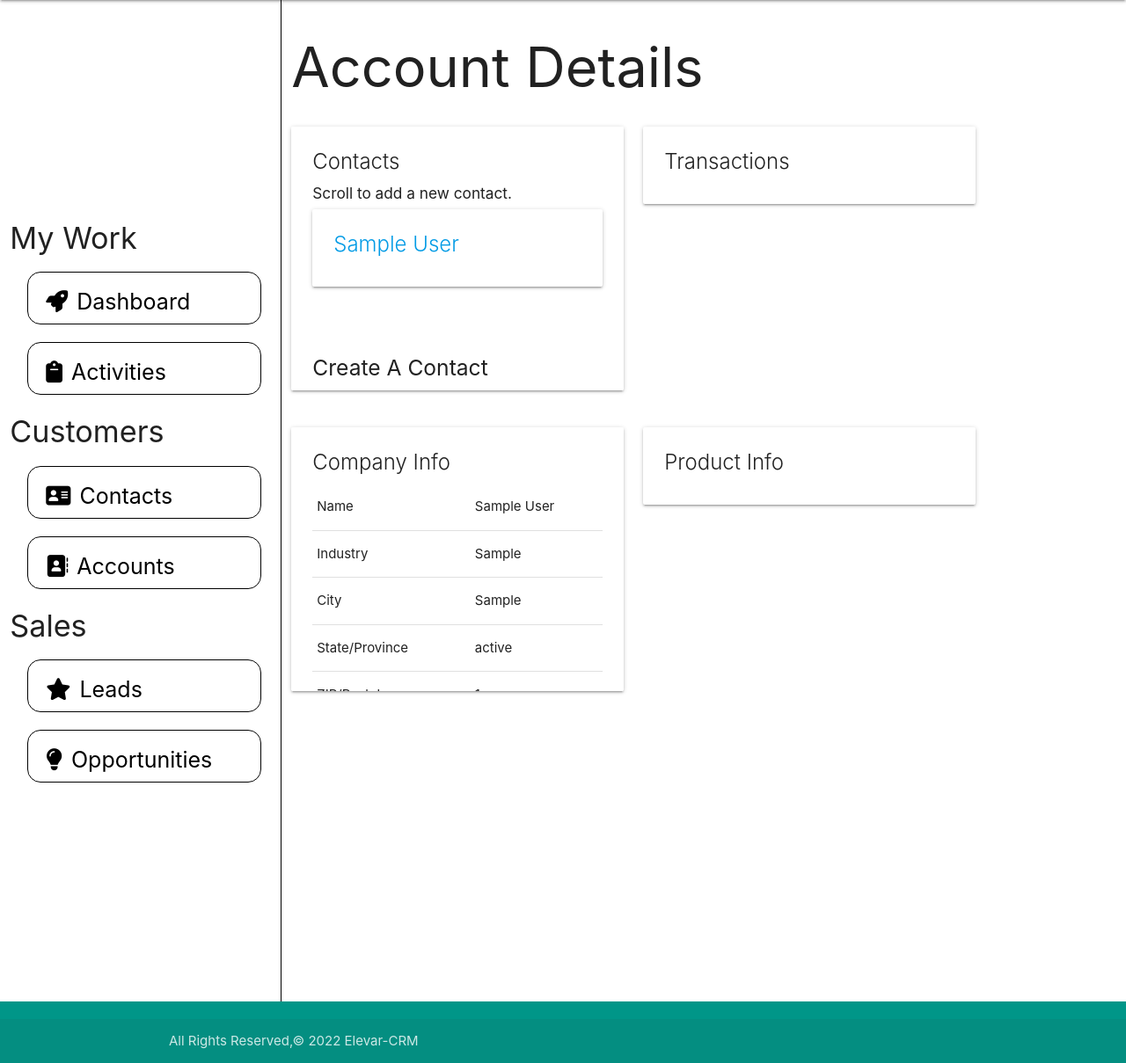
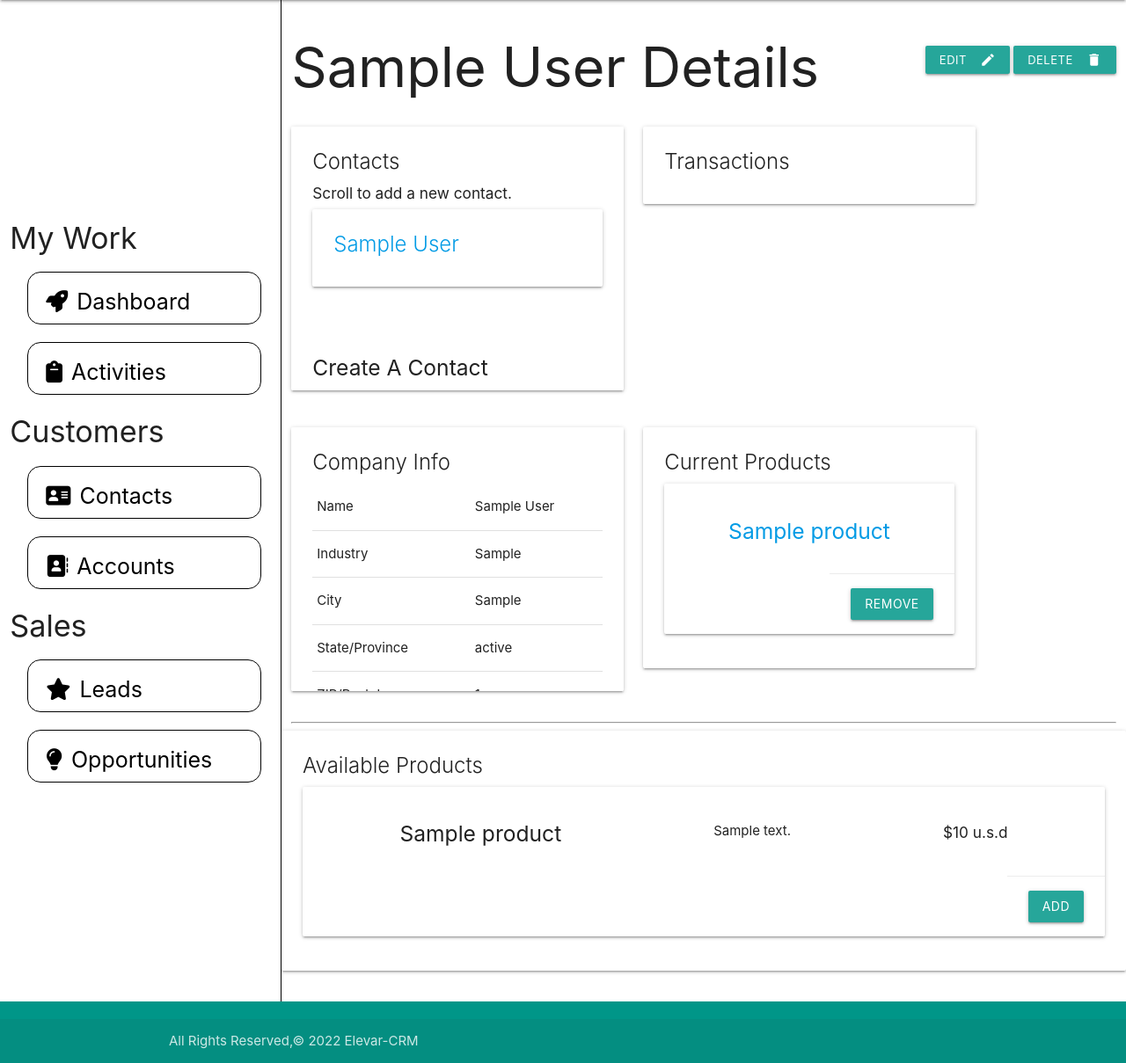
Before and after one commit to SunghunP/Elevar_crm, a Django app: page /account/1/ in a window 1280 px wide. Shown: the part 64-1273 px from the top of the page at 88% size. Run offline with Django 4.2, Linux system fonts and the light colour scheme; a user stored in the database is signed in; tables that the repository leaves empty hold one stand-in row (values such as "Sample post"); some libraries are stand-ins or nearby versions.

Commit message:
enables full crud capabilities for accounts, and completes association of products to accounts

```diff
--- a/main_app/models.py
+++ b/main_app/models.py
@@ -32,7 +32,7 @@ class Account(models.Model):
 		return f"company {self.company_name} located in {self.city}/{self.state}"
 
 	def get_absolute_url(self):
-		return reverse('account', kwargs={'account_id': self.id})
+		return reverse('account_detail', kwargs={'account_id': self.id})
 
 
 class Contact(models.Model):
--- a/main_app/static/css/style.css
+++ b/main_app/static/css/style.css
@@ -100,3 +100,21 @@ i.fa-solid {
 .contact-detail-item {
 	font-size: large;
 }
+
+.account-detail-header {
+	display: flex;
+	justify-content: space-between;
+}
+.account-detail-header .delete:hover {
+	color: rgb(253, 110, 110);
+}
+.account-detail-header .edit:hover {
+	color: orange;
+}
+.product-details{
+	display: flex;
+	justify-content: space-around;
+}
+.product-details p {
+	overflow: auto;
+}
--- a/main_app/templates/account/detail.html
+++ b/main_app/templates/account/detail.html
@@ -1,6 +1,13 @@
 {% extends 'base.html' %} {% block content %}
 
-<h1>Account Details</h1>
+<div class="account-detail-header valign-wrapper">
+  <h1>{{ account.company_name }} Details</h1>
+  <div class="buttons">
+    <a href="{% url 'account_update' account.id %}" class="edit waves-effect waves-light btn-small"><i class="material-icons right">edit</i>Edit</a>
+    <a href="{% url 'account_delete' account.id %}" class="delete waves-effect waves-light btn-small"><i class="material-icons right">delete</i>Delete</a>
+  </div>
+</div>
+
 <div class="row 4">
   <div class="col s5">
     <div class="card">
@@ -11,8 +18,8 @@
         <a href="">
           <div class="card">
             <div class="card-content">
-              <a href="/contact/">
-                <span class="card-title">{{ contact.first_name }} {{ contact.last_name }}</span>
+              <a href="{% url 'contact_detail' contact.id %}">
+                <span class="card-title">{{ contact.first_name }} {{ contact.last_name }} </span>
               </a>
             </div>
           </div>
@@ -24,7 +31,9 @@
         <form action="{% url 'contact_create' account.id %}" method="post">
           {% csrf_token %}
           {{ contact_form.as_table }}
-          <input type="submit" class="btn" value="Add Contact">
+          <button class="btn waves-effect waves-light" type="submit" name="action">Submit
+            <i class="material-icons right">send</i>
+          </button>
         </form>
       </div>
     </div>
@@ -74,11 +83,58 @@
   <div class="col s5">
     <div class="card">
       <div class="card-content">
-        <span class="card-title">Product Info</span>
-        {% comment %} <h4>{{product.name}}</h4> {% endcomment %}
+        <span class="card-title">Current Products</span>
+        {% if account.products.count %}
+        {% for product in account.products.all %}
+          <div class="card">
+            <div class="card-content">
+              <di class="product-details valign-wrapper">
+                <a href="{% url 'product_detail' product.id %}">
+                  <h5>{{ product.name }}</h5>
+                </a>
+            </div>
+            <div class="card-action right">
+              <form action="{% url 'remove_product' account.id product.id %}" method="post">
+                {% csrf_token %}
+                <button type="submit" class="btn">Remove</button>
+              </form>
+            </div>
+          </div>
+        {% endfor %}
+      {% else %}
+        <h5>No products assigned yet.</h5>
+      {% endif %}
       </div>
     </div>
   </div>
 </div>
-
+<hr>
+<div class="row s8">
+  <div class="card">
+    <div class="card-content">
+      <span class="card-title">Available Products</span>
+      {% if products.count %}
+          {% for product in products.all %}
+            <div class="card">
+              <div class="card-content">
+                <div class="product-details valign-wrapper">
+                  <h5>{{ product.name }}</h5>
+                  <p>{{ product.description }}</p>
+                  <h6>${{ product.price }} u.s.d</h6>
+                </div>
+              </div>
+              <div class="card-action right">
+                <form action="{% url 'assoc_product' account.id product.id %}" method="post">
+                  {% csrf_token %}
+                  <button type="submit" class="btn">Add</button>
+                </form>
+              </div>
+            </div>
+          {% endfor %}
+        {% else %}
+          <h5>{{account.company_name}} is utilizing all products available.</h5>
+        {% endif %}
+    </div>
+  </div>
+</div>
 {% endblock %}
--- a/main_app/templates/main_app/product_detail.html
+++ b/main_app/templates/main_app/product_detail.html
@@ -3,7 +3,7 @@
 
 <h1>Product Details</h1>
 
-<div class="row">
+<div class="row s12">
   <div class="col s6 col-offset-3">
     <div class="card">
       <div class="card-content">
--- a/main_app/urls.py
+++ b/main_app/urls.py
@@ -35,7 +35,6 @@ urlpatterns = [
     # # detail route for contacts
     path('contact/<int:pk>/', views.ContactDetail.as_view(), name="contact_detail"),
     # create route for contacts
-    # path('contact/create/', views.ContactCreate.as_view(), name="contact_create"),
     path('account/<int:account_id>/contact_create/', views.contact_create, name="contact_create"),
     # update route for contacts
     path('contact/<int:pk>/update', views.ContactUpdate.as_view(), name="contact_update"),
@@ -64,9 +63,9 @@ urlpatterns = [
     # # 1:M account to transactions
     # path('account/<int:account_id>/add_trans/', views.add_trans, name="add_trans"),
     # # M:M associating a account to products
-    # path('account/<int:account_id>/assoc_product/<int:product_id>/', views.assoc_product, name="assoc_product"),
+    path('account/<int:account_id>/assoc_product/<int:product_id>/', views.assoc_product, name="assoc_product"),
     # # route for removing a product from a account
-    # path('account/<int:account_id>/remove_product/<int:product_id>/', views.remove_product, name="remove_product"),
+    path('account/<int:account_id>/remove_product/<int:product_id>/', views.remove_product, name="remove_product"),
     # # M:M associating a contacts to account
     # path('account/<int:account_id>/assoc_contact/<int:contact>/', views.assoc_contact, name="assoc_contact"),
     # # route for removing a contact from a account
--- a/main_app/views.py
+++ b/main_app/views.py
@@ -61,17 +61,16 @@ def account_index(request):
 def account_detail(request, account_id):
     account = Account.objects.get(id=account_id, user=request.user)
     #todo! rendering product in details page
-    # product = Product.objects.get(id=product_id, user=request.user)
-
     if not account.user == request.user:
         return redirect('home')
     contact_form = ContactForm()
+    products = Product.objects.all()
     employees = Contact.objects.filter(account_id = account_id)
     return render(request, 'account/detail.html', {
         'account': account,
         'employees': employees,
         'contact_form': contact_form,
-        # 'product' : product,
+        'products' : products,
     })
 
 
@@ -204,3 +203,13 @@ def add_photo(request, product_id):
         except:
             print('An error occured')
     return redirect("product_detail", pk=product_id)
+
+@login_required
+def assoc_product(request, account_id, product_id):
+    Account.objects.get(id=account_id, user=request.user).products.add(product_id)
+    return redirect('account_detail', account_id=account_id)
+
+@login_required
+def remove_product(request, account_id, product_id):
+    Account.objects.get(id=account_id, user=request.user).products.remove(product_id)
+    return redirect('account_detail', account_id=account_id)
```
Also changed, not shown: main_app/templates/main_app/account_confirm_delete.html (+13 -0 lines), main_app/templates/main_app/account_form.html (+16 -0 lines).
